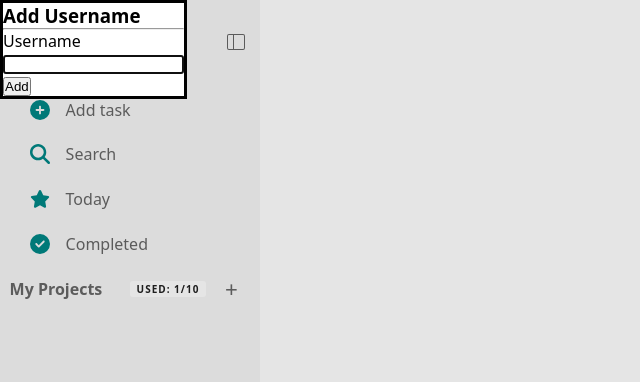
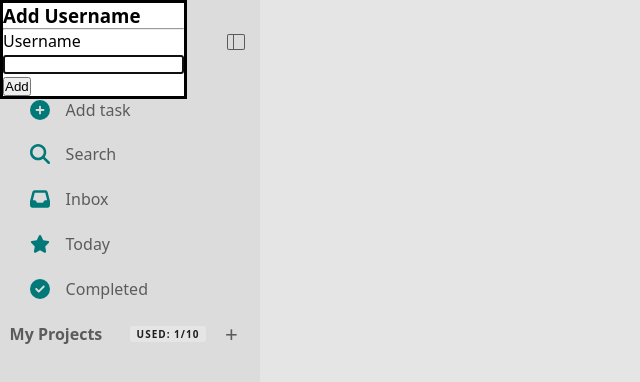
Before and after one commit to muktarkabir/todo-list, a website built with webpack: page src/template.html in a window 1280 px wide. Shown: the whole page, without its empty margins (0-640 px from the left). Built offline with nearby package versions, Linux system fonts and the light colour scheme.

Commit message:
Add Inbox card in sidebar

```diff
--- a/src/styles/main-content.css
+++ b/src/styles/main-content.css
@@ -65,7 +65,7 @@
   font-size: 0.9rem;
   button {
     all: unset;
-    border: 1px solid var(--secondary);
+    outline: 1px solid var(--secondary);
     padding: 0.2rem 0.6rem;
     border-radius: 1rem;
     cursor: pointer;
@@ -78,4 +78,5 @@
 
 .active-pill{
   background-color: color-mix(in srgb, var(--secondary) 50%, transparent) !important;
+  outline: none !important;
 }
--- a/src/template.html
+++ b/src/template.html
@@ -14,8 +14,9 @@
       <div class="top">
         <div class="picture"></div>
         <h3></h3>
-        <i style="font-size: 18px; font-weight: lighter;" class="fa">&#xf078;</i>
-        <div class="close-button"><svg
+        <i style="font-size: 18px; font-weight: lighter" class="fa">&#xf078;</i>
+        <div class="close-button">
+          <svg
             xmlns="http://www.w3.org/2000/svg"
             width="24"
             height="24"
@@ -28,7 +29,8 @@
               d="M19 4.001H5a2 2 0 0 0-2 2v12a2 2 0 0 0 2 2h14a2 2 0 0 0 2-2v-12a2 2 0 0 0-2-2Zm-15 2a1 1 0 0 1 1-1h4v14H5a1 1 0 0 1-1-1v-12Zm6 13h9a1 1 0 0 0 1-1v-12a1 1 0 0 0-1-1h-9v14Z"
               clip-rule="evenodd"
             ></path>
-        </svg></div>
+          </svg>
+        </div>
       </div>
       <div class="features">
         <div class="add-task">
@@ -52,6 +54,15 @@
             />
           </svg>
           <p>Search</p>
+        </div>
+        <div class="inbox">
+          <svg xmlns="http://www.w3.org/2000/svg" viewBox="0 0 512 512">
+            <!--!Font Awesome Free 6.7.2 by @fontawesome - https://fontawesome.com License - https://fontawesome.com/license/free Copyright 2025 Fonticons, Inc.-->
+            <path
+              d="M121 32C91.6 32 66 52 58.9 80.5L1.9 308.4C.6 313.5 0 318.7 0 323.9L0 416c0 35.3 28.7 64 64 64l384 0c35.3 0 64-28.7 64-64l0-92.1c0-5.2-.6-10.4-1.9-15.5l-57-227.9C446 52 420.4 32 391 32L121 32zm0 64l270 0 48 192-51.2 0c-12.1 0-23.2 6.8-28.6 17.7l-14.3 28.6c-5.4 10.8-16.5 17.7-28.6 17.7l-120.4 0c-12.1 0-23.2-6.8-28.6-17.7l-14.3-28.6c-5.4-10.8-16.5-17.7-28.6-17.7L73 288 121 96z"
+            />
+          </svg>
+          <p>Inbox</p>
         </div>
         <div class="today">
           <svg xmlns="http://www.w3.org/2000/svg" viewBox="0 0 576 512">
```
Lines whose indentation alone changed are shown as unchanged.
